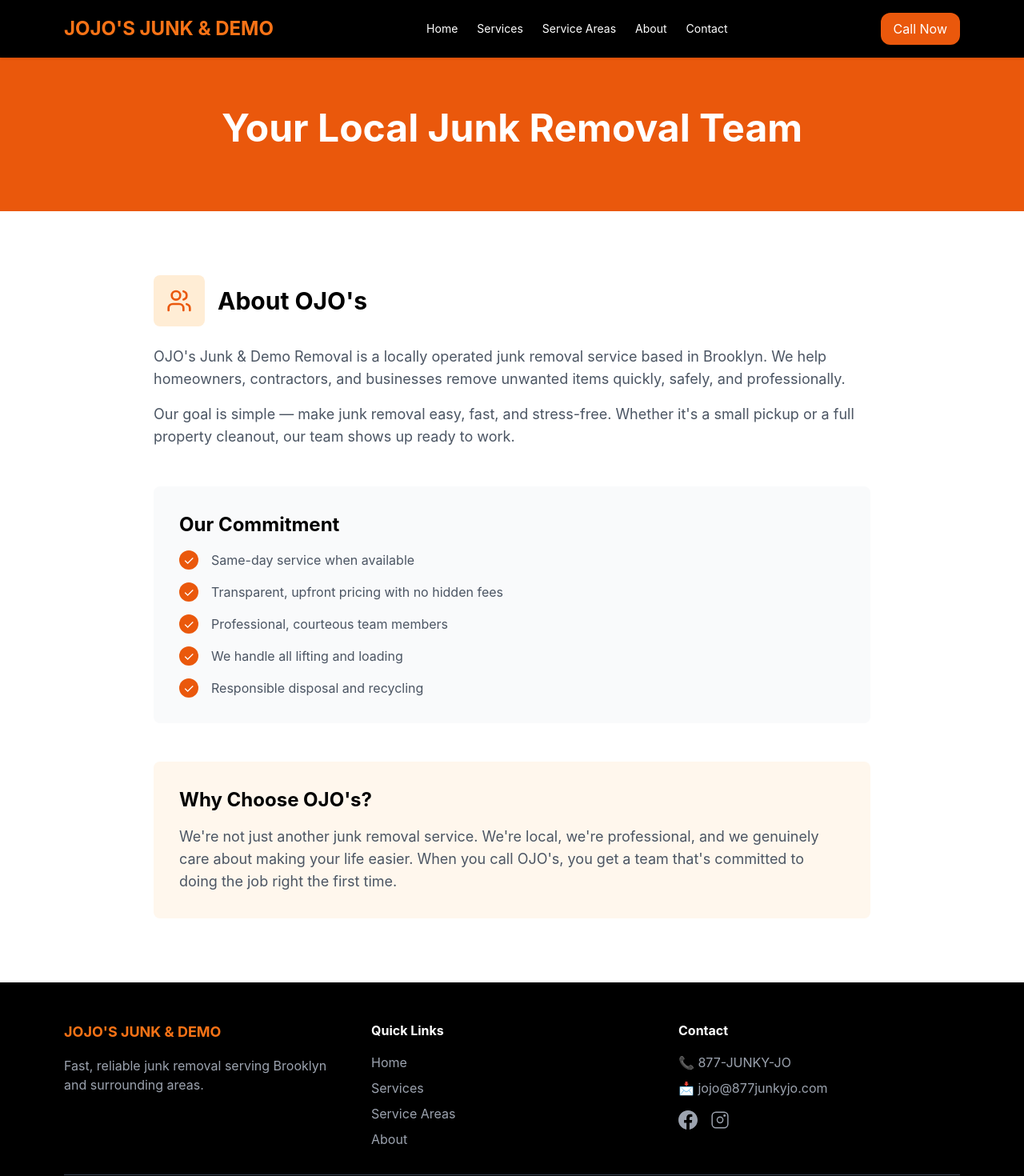
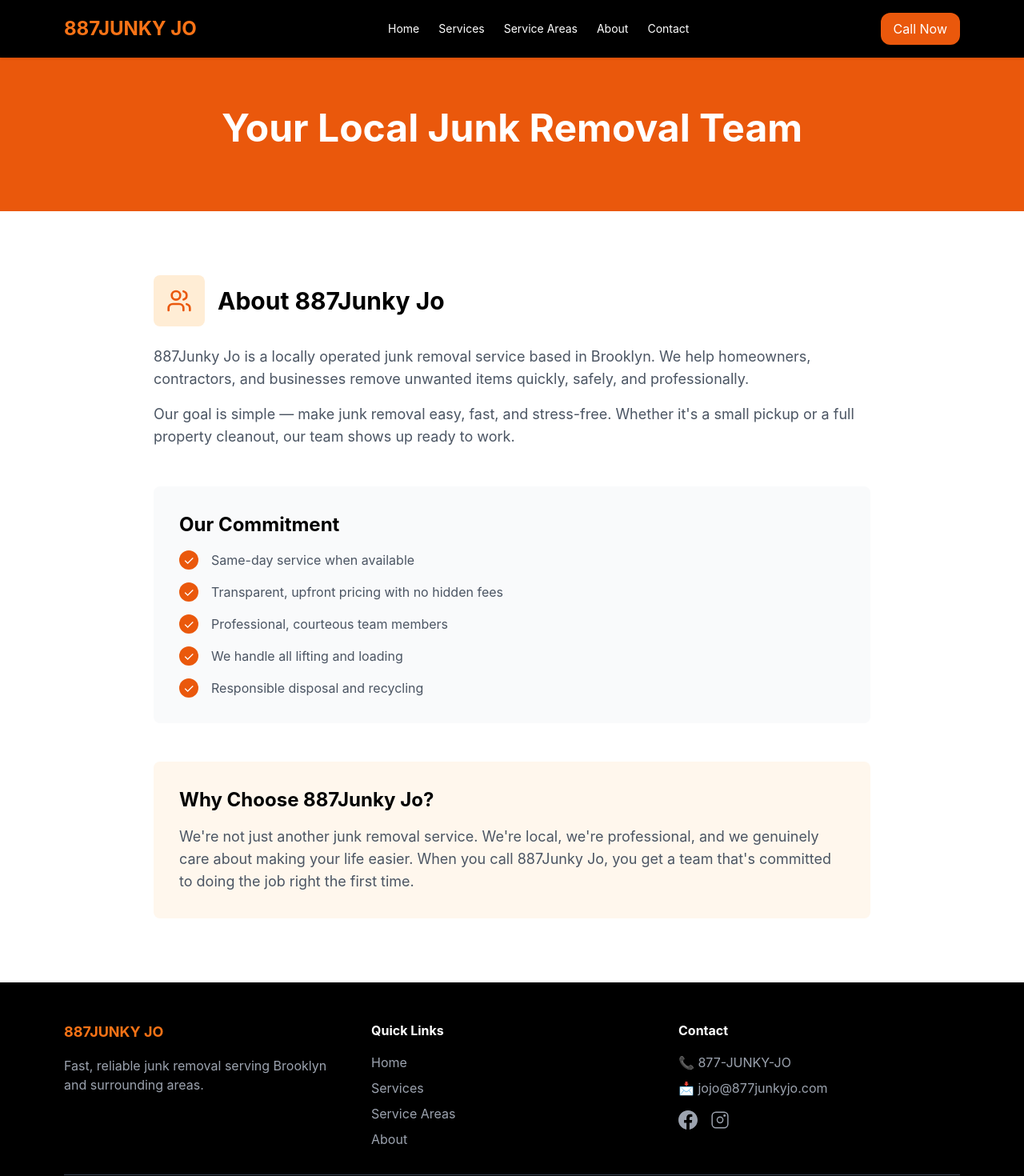
Before and after one commit to kenneth-tech/Junky-Jo, a Next.js app: page /about in a window 1280 px wide. Shown: the top 1470 px of the page at 80% size. Built offline with nearby package versions, Linux system fonts and the light colour scheme.

Commit message:
Change Company Name

```diff
--- a/app/about/page.js
+++ b/app/about/page.js
@@ -24,10 +24,10 @@ export default function About() {
               <div className="w-16 h-16 bg-orange-100 rounded-lg flex items-center justify-center">
                 <Users className="text-orange-600" size={32} />
               </div>
-              <h2 className="text-3xl font-bold">About OJO's</h2>
+              <h2 className="text-3xl font-bold">About 887Junky Jo</h2>
             </div>
             <p className="text-gray-600 text-lg mb-4">
-              OJO's Junk & Demo Removal is a locally operated junk removal service based in Brooklyn. We help homeowners, contractors, and businesses remove unwanted items quickly, safely, and professionally.
+              887Junky Jo is a locally operated junk removal service based in Brooklyn. We help homeowners, contractors, and businesses remove unwanted items quickly, safely, and professionally.
             </p>
             <p className="text-gray-600 text-lg mb-4">
               Our goal is simple — make junk removal easy, fast, and stress-free. Whether it's a small pickup or a full property cleanout, our team shows up ready to work.
@@ -61,9 +61,9 @@ export default function About() {
           </div>
 
           <div className="mt-12 p-8 bg-orange-50 rounded-lg">
-            <h3 className="text-2xl font-bold mb-4">Why Choose OJO's?</h3>
+            <h3 className="text-2xl font-bold mb-4">Why Choose 887Junky Jo?</h3>
             <p className="text-gray-600 text-lg">
-              We're not just another junk removal service. We're local, we're professional, and we genuinely care about making your life easier. When you call OJO's, you get a team that's committed to doing the job right the first time.
+              We're not just another junk removal service. We're local, we're professional, and we genuinely care about making your life easier. When you call 887Junky Jo, you get a team that's committed to doing the job right the first time.
             </p>
           </div>
         </div>
--- a/app/components/Footer.js
+++ b/app/components/Footer.js
@@ -4,7 +4,7 @@ export default function Footer() {
       <div className="max-w-6xl mx-auto px-4">
         <div className="grid md:grid-cols-3 gap-8 mb-8">
           <div>
-            <h3 className="text-lg font-bold mb-4 text-orange-500">JOJO'S JUNK & DEMO</h3>
+            <h3 className="text-lg font-bold mb-4 text-orange-500">887JUNKY JO</h3>
             <p className="text-gray-400">Fast, reliable junk removal serving Brooklyn and surrounding areas.</p>
           </div>
           <div>
@@ -49,7 +49,7 @@ export default function Footer() {
           </div>
         </div>
         <div className="border-t border-gray-700 pt-8 text-center text-gray-400">
-          <p>&copy; 2026 OJO's Junk & Demo Removal. All rights reserved.</p>
+          <p>&copy; 2026 887Junky Jo. All rights reserved.</p>
         </div>
       </div>
     </footer>
--- a/app/components/Header.js
+++ b/app/components/Header.js
@@ -13,7 +13,7 @@ export default function Header() {
       <header className="sticky top-0 bg-black shadow z-50">
         <div className="max-w-6xl mx-auto flex justify-between items-center p-4">
           <Link href="/" className="text-2xl font-bold text-orange-500">
-            JOJO'S JUNK & DEMO
+            887JUNKY JO
           </Link>
 
           {/* Desktop Menu */}
--- a/app/layout.js
+++ b/app/layout.js
@@ -1,7 +1,7 @@
 import './globals.css'
 
 export const metadata = {
-  title: "OJO'S Junk & Demo Removal - Brooklyn",
+  title: '887Junky Jo - Brooklyn',
   description: 'Fast, same-day junk removal service in Brooklyn, Rockaways & South Queens. Call 877-JUNKY-JO today!',
 }
 
```
